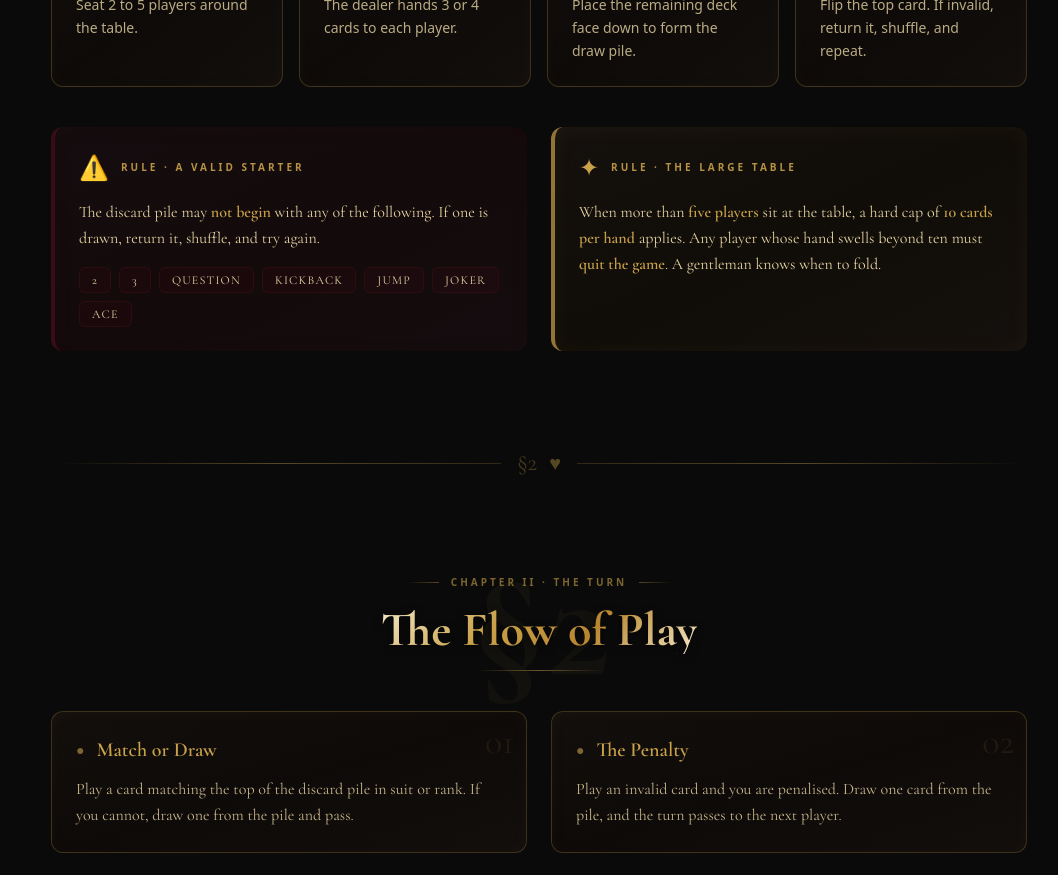
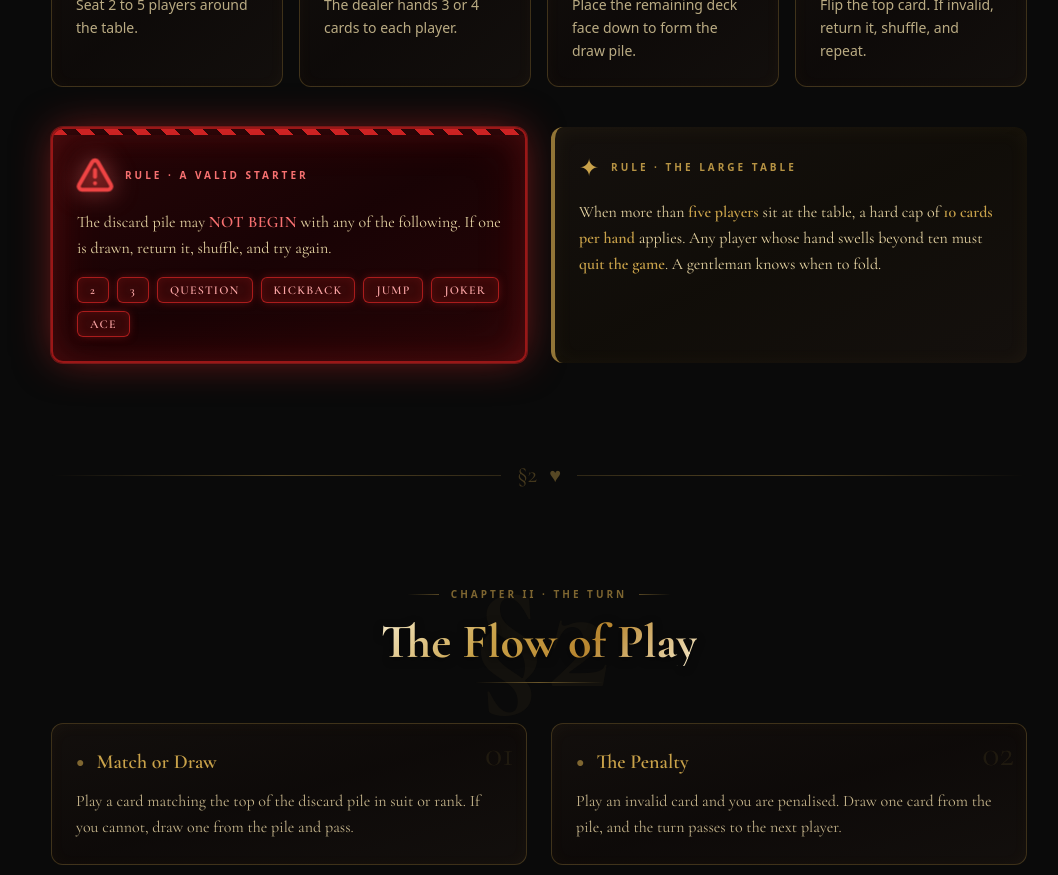
Before and after one commit to EKasuti/kenyan-poker, a React (Vite) app: page / in a window 1280 px wide. Shown: the part 1260-2135 px from the top of the page, without its empty margins (101-1159 px from the left). Built offline with nearby package versions, Linux system fonts and the light colour scheme.

Commit message:
enhanced setup component with visual alerts for valid starter rules

```diff
--- a/src/components/Setup.tsx
+++ b/src/components/Setup.tsx
@@ -1,6 +1,6 @@
-import React from 'react'
 import { SectionHeading } from './ui/SectionHeading'
 import { motion } from 'framer-motion'
+import { AlertTriangle } from 'lucide-react'
 const steps = [
   { num: '01', title: 'Gather', desc: 'Seat 2 to 5 players around the table.' },
   { num: '02', title: 'Deal', desc: 'The dealer hands 3 or 4 cards to each player.' },
@@ -40,31 +40,70 @@ export function Setup() {
         </div>
 
         <div className="grid grid-cols-1 md:grid-cols-2 gap-6 mt-10 max-w-5xl mx-auto">
+          {/* Danger card — A Valid Starter */}
           <motion.div
             initial={{ opacity: 0, y: 20 }}
             whileInView={{ opacity: 1, y: 0 }}
             viewport={{ once: true }}
             transition={{ duration: 0.8 }}
-            className="relative bg-gradient-to-br from-[#1a0f12]/70 via-[#160a0c]/80 to-[#1a0f12]/70 rounded-xl p-6 border-l-4 border-kp-burgundy/70 shadow-[inset_0_2px_20px_rgba(107,18,40,0.06)]"
+            className="relative overflow-hidden bg-gradient-to-br from-[#2a0608]/90 via-[#1a0305]/95 to-[#2a0608]/90 rounded-xl p-6 border-2 border-red-700/80 ring-1 ring-red-600/40 shadow-[0_0_40px_-5px_rgba(220,38,38,0.55),inset_0_2px_30px_rgba(220,38,38,0.12)]"
           >
-            <div className="flex items-center gap-3 mb-4">
-              <span className="text-kp-burgundy text-2xl">⚠</span>
-              <span className="text-kp-gold/90 text-[10px] uppercase tracking-[0.3em] font-semibold">Rule · A Valid Starter</span>
+            {/* Hazard tape strip */}
+            <div
+              className="absolute top-0 left-0 right-0 h-1.5 opacity-90"
+              style={{ backgroundImage: 'repeating-linear-gradient(45deg, #dc2626 0 10px, #1a0305 10px 20px)' }}
+              aria-hidden="true"
+            />
+            {/* Pulsing red halo */}
+            <motion.div
+              aria-hidden="true"
+              className="pointer-events-none absolute -inset-px rounded-xl"
+              animate={{
+                boxShadow: [
+                  '0 0 20px 0 rgba(220,38,38,0.35), inset 0 0 30px rgba(220,38,38,0.08)',
+                  '0 0 45px 4px rgba(220,38,38,0.65), inset 0 0 50px rgba(220,38,38,0.18)',
+                  '0 0 20px 0 rgba(220,38,38,0.35), inset 0 0 30px rgba(220,38,38,0.08)',
+                ],
+              }}
+              transition={{ duration: 2.4, repeat: Infinity, ease: 'easeInOut' }}
+            />
+            <div className="relative flex items-center gap-3 mb-4 mt-1">
+              <motion.div
+                animate={{
+                  scale: [1, 1.12, 1],
+                  filter: [
+                    'drop-shadow(0 0 4px rgba(220,38,38,0.6))',
+                    'drop-shadow(0 0 14px rgba(248,113,113,0.95))',
+                    'drop-shadow(0 0 4px rgba(220,38,38,0.6))',
+                  ],
+                }}
+                transition={{ duration: 1.6, repeat: Infinity, ease: 'easeInOut' }}
+                className="flex items-center justify-center"
+              >
+                <AlertTriangle className="w-9 h-9 text-red-500" strokeWidth={2.5} fill="rgba(220,38,38,0.18)" />
+              </motion.div>
+              <span className="text-red-400 text-[10px] uppercase tracking-[0.3em] font-bold">
+                Rule · A Valid Starter
+              </span>
             </div>
-            <p className="text-kp-champagne leading-relaxed mb-4 font-display">
+            <p className="relative text-kp-champagne leading-relaxed mb-4 font-display">
               The discard pile may{' '}
-              <strong className="text-kp-gold font-semibold">not begin</strong>{' '}
+              <strong className="text-red-400 font-semibold uppercase tracking-wide">not begin</strong>{' '}
               with any of the following. If one is drawn, return it, shuffle, and try again.
             </p>
-            <div className="flex flex-wrap gap-2">
+            <div className="relative flex flex-wrap gap-2">
               {invalidStarters.map((card) => (
-                <span key={card} className="px-3 py-1 rounded-md bg-kp-burgundy/15 border border-kp-burgundy/40 text-kp-champagne text-xs uppercase tracking-widest font-display">
+                <span
+                  key={card}
+                  className="px-3 py-1 rounded-md bg-red-950/70 border border-red-600/70 text-red-300 text-xs uppercase tracking-widest font-display font-semibold shadow-[0_0_10px_-2px_rgba(220,38,38,0.5),inset_0_0_8px_rgba(220,38,38,0.15)]"
+                >
                   {card}
                 </span>
               ))}
             </div>
           </motion.div>
 
+          {/* Info card — The Large Table */}
           <motion.div
             initial={{ opacity: 0, y: 20 }}
             whileInView={{ opacity: 1, y: 0 }}
```
